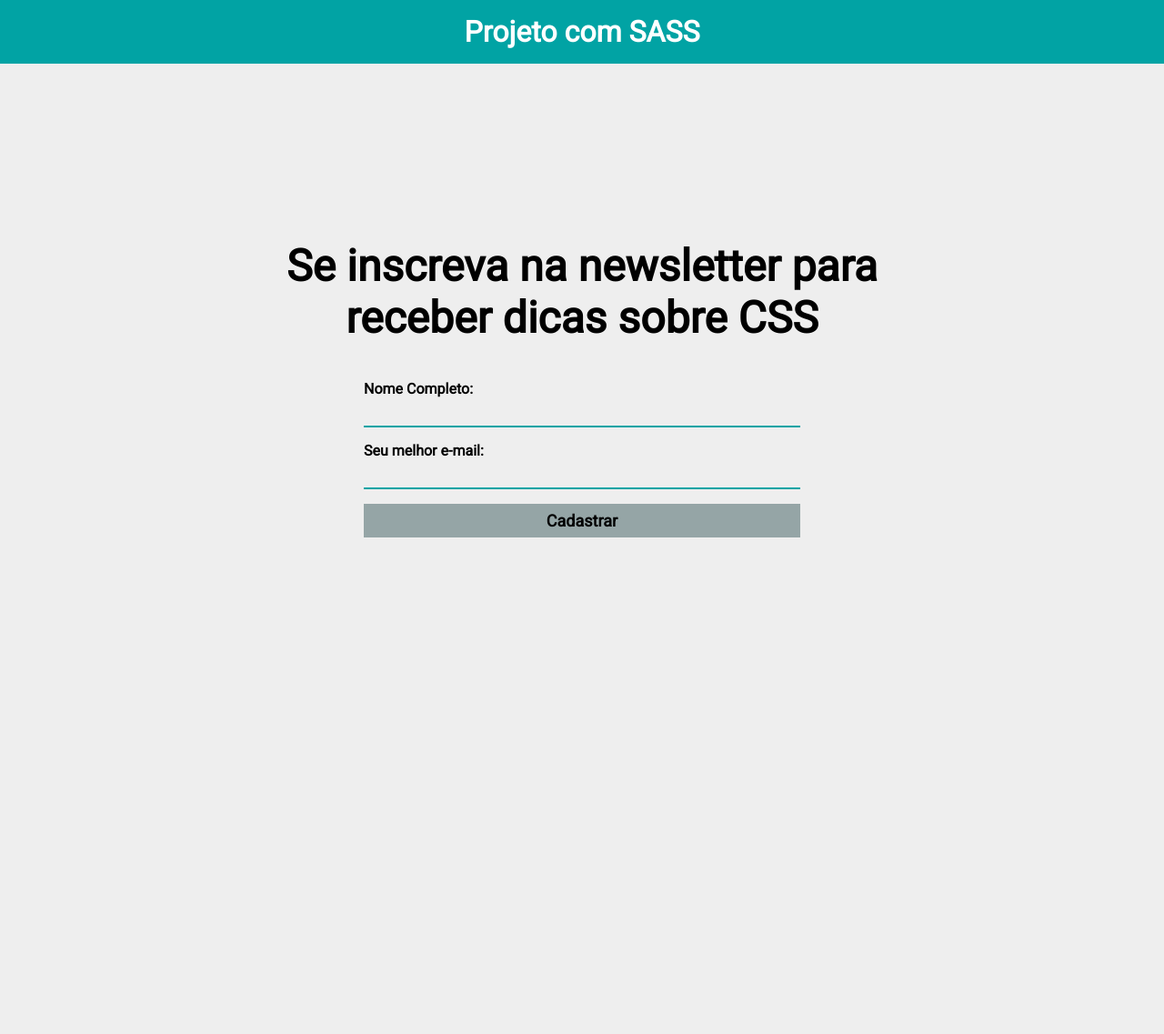
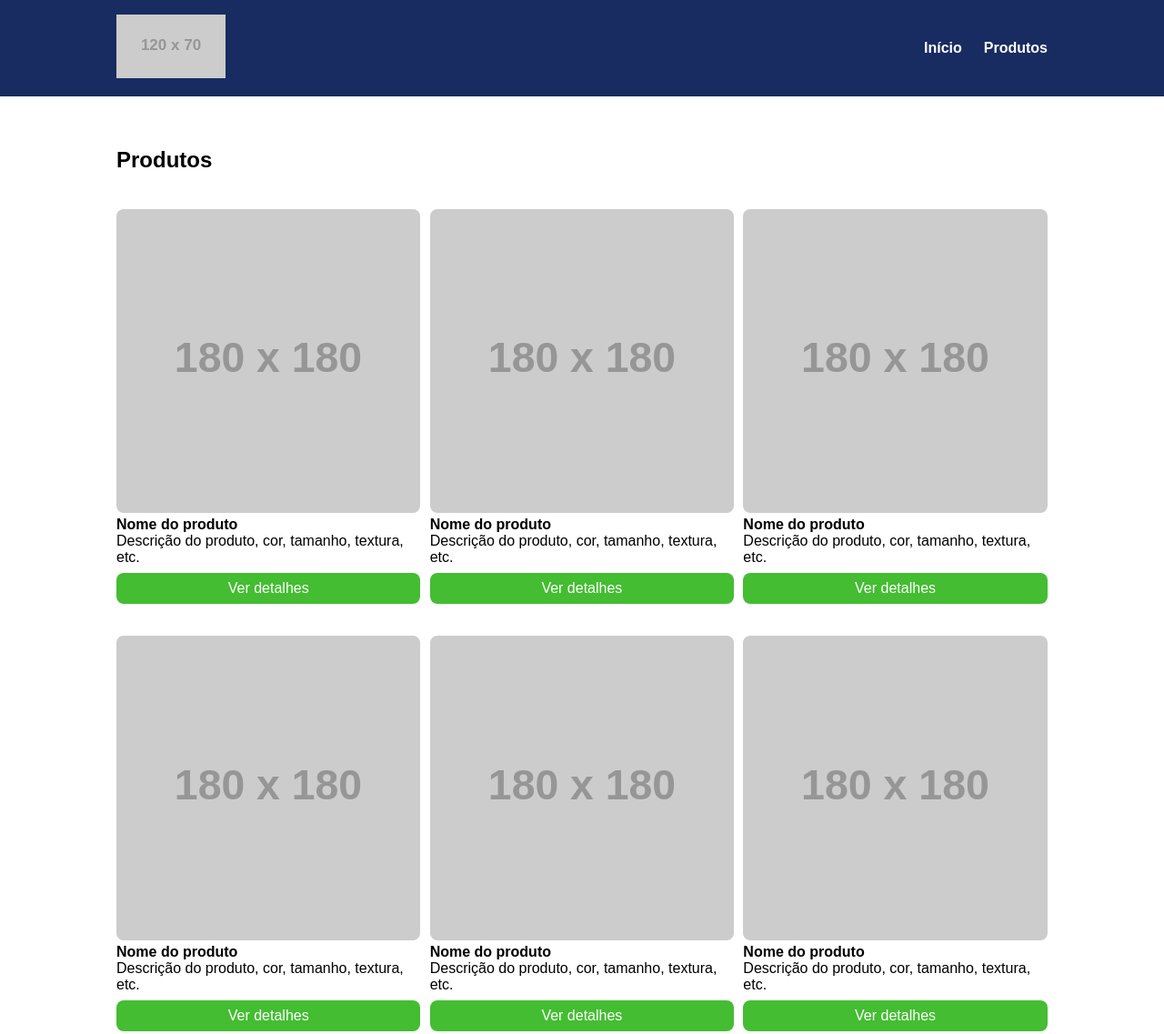
Before and after one commit to TunaeSantos/Projeto_SASS, a website: page index.html in a window 1280 px wide. Shown: the whole page at 91% size. Before the commit the page ends 800 px from the top, so only its background shows below. Drawn offline with Linux system fonts and the light colour scheme; placeholder pictures from the web are drawn by us; a web font is replaced by a local one.

Commit message:
commit inicial

```diff
--- a/index.html
+++ b/index.html
@@ -1,29 +1,99 @@
 <!DOCTYPE html>
-<html lang="tp-BR">
+<html lang="pt-BR">
 <head>
     <meta charset="UTF-8">
+    <meta http-equiv="X-UA-Compatible" content="IE=edge">
     <meta name="viewport" content="width=device-width, initial-scale=1.0">
-    <title>Documento</title>
-    <link rel="stylesheet" href="build/main.css">
+    <title>Exercicio SASS</title>
     <link rel="preconnect" href="https://fonts.googleapis.com">
     <link rel="preconnect" href="https://fonts.gstatic.com" crossorigin>
-    <link href="https://fonts.googleapis.com/css2?family=Roboto&display=swap" rel="stylesheet">
+    <link href="https://fonts.googleapis.com/css2?family=Tektur&display=swap" rel="stylesheet">
+    <link rel="stylesheet" href="build/main.css">
 </head>
 <body>
     <header>
         <div class="container">
-            <h1>Projeto com SASS</h1>
+            <div class="branding">
+                <img src="https://via.placeholder.com/120x70" />
+            </div>
+            <nav>
+                <ul class="menu">
+                    <li>
+                        <a href="#">Início</a>
+                    </li>
+                    <li>
+                        <a href="#">Produtos</a>
+                    </li>
+                </ul>
+            </nav>
         </div>
     </header>
-    <div class="form-container container">
-        <h2>Se inscreva na newsletter para receber dicas sobre CSS</h2>
-        <form>
-            <label for="nome-completo">Nome Completo:</label>
-            <input type="text" id="nome-completo">
-            <label for="email">Seu melhor e-mail:</label>
-            <input type="email" id="email">
-            <button type="submit">Cadastrar</button>
-        </form>
-    </div>
+    <section>
+        <div class="container">
+            <h2>Produtos</h2>
+            <ul class="products">
+                <li class="product-item">
+                    <img src="https://via.placeholder.com/180x180" />
+                    <h4>Nome do produto</h4>
+                    <p>
+                        Descrição do produto, cor, tamanho, textura, etc.
+                    </p>
+                    <a href="#" class="product-button">
+                        Ver detalhes
+                    </a>
+                </li>
+                <li class="product-item">
+                    <img src="https://via.placeholder.com/180x180" />
+                    <h4>Nome do produto</h4>
+                    <p>
+                        Descrição do produto, cor, tamanho, textura, etc.
+                    </p>
+                    <a href="#" class="product-button">
+                        Ver detalhes
+                    </a>
+                </li>
+                <li class="product-item">
+                    <img src="https://via.placeholder.com/180x180" />
+                    <h4>Nome do produto</h4>
+                    <p>
+                        Descrição do produto, cor, tamanho, textura, etc.
+                    </p>
+                    <a href="#" class="product-button">
+                        Ver detalhes
+                    </a>
+                </li>
+                <li class="product-item">
+                    <img src="https://via.placeholder.com/180x180" />
+                    <h4>Nome do produto</h4>
+                    <p>
+                        Descrição do produto, cor, tamanho, textura, etc.
+                    </p>
+                    <a href="#" class="product-button">
+                        Ver detalhes
+                    </a>
+                </li>
+                <li class="product-item">
+                    <img src="https://via.placeholder.com/180x180" />
+                    <h4>Nome do produto</h4>
+                    <p>
+                        Descrição do produto, cor, tamanho, textura, etc.
+                    </p>
+                    <a href="#" class="product-button">
+                        Ver detalhes
+                    </a>
+                </li>
+                <li class="product-item">
+                    <img src="https://via.placeholder.com/180x180" />
+                    <h4>Nome do produto</h4>
+                    <p>
+                        Descrição do produto, cor, tamanho, textura, etc.
+                    </p>
+                    <a href="#" class="product-button">
+                        Ver detalhes
+                    </a>
+                </li>
+            </ul>
+        </div>
+    </section>
 </body>
 </html>
--- a/source/config/variaveis.scss
+++ b/source/config/variaveis.scss
@@ -1,10 +1,8 @@
-//Fontes
-$fontPrincipal: Roboto, sans-serif;
+$fontPrincipal: 'Tektur', sans-serif;
 
-//Esquema de Cores
-$corDeFundo: #c8d6e5;
-$corPrincipal: #01a3a4;
-$corSecundaria: #95a5a6;
+// Esquema de Cores
+$corDeBotao: #44bd32;
+$corSecundaria: #4cd137;
 
 // Breackpoints
 $mobile: 767px;
--- a/source/main.scss
+++ b/source/main.scss
@@ -1,21 +1,5 @@
-@use 'config/reset' ;
-@use 'config/variaveis';
-@use 'sass:math';
-
-@mixin elementoForm() {
-    padding: 8px;
-    display: block;
-    width: 100%;
-    margin-bottom: 16px;
-}
-
-@function pixelParaEm($alvoEmPixel, $contextoEmPixel: 16px) {
-    @return math.div($alvoEmPixel , $contextoEmPixel)+em;
-}
-
-body {
-    background-color: #eee;
-}
+@use 'config/reset.scss';
+@use 'config/variaveis.scss';
 
 .container {
     max-width: 1024px;
@@ -23,60 +7,97 @@ body {
     margin: 0 auto;
 }
 
-header {
-    padding: 16px 0;
-    background-color: variaveis.$corPrincipal;
-    text-align: center;
-    color: #fff;
-}
-.form-container {
-    height: calc(100vh - 70px);
-    display: flex;
-    flex-direction: column;
-    align-items: center;
-    justify-content: center;
-    max-width: 760px;
+.menu {
+    display:flex;
 
-    h2 {
-        font-size: pixelParaEm(48px);
-        text-align: center;
+    li {
+    list-style: none;
+    font-weight: bold;
+    margin-left: 24px;
     }
 
-    form {
-        width: 100%;
-        max-width: 480px;
-        margin-top: 40px;
-
-        label {
-            font-weight: bold;
-            cursor: pointer;
+    a{
+        color: #fff;
+        text-decoration: none;
+    }
 }
 
-        input {
-            @include elementoForm();
-            background-color: transparent;
-            border: none;
-            border-bottom: 2px solid variaveis.$corPrincipal;
+header {
+    background-color: #182c61;
+    position: sticky;
+    top: 0;
+    left: 0;
+
+    .container {
+        display:flex;
+        justify-content: space-between;
+        align-items: center;
+        padding: 16px 0;
     }
 
-        button {
-            @include elementoForm();
-            background-color: variaveis.$corSecundaria;
-            font-size: 18px;
-            font-weight: bold;
-            border: none;
+}
+
+.menu {
+    display: flex;
+}
+
+section {
+    padding: 56px 0;
+}
+
+
+.products{
+    margin-top: 40px;
+    display: grid;
+    grid-template-columns: repeat(3, 32.66%);
+    column-gap: 1%;
+    row-gap: 4%;
+    width: 100%;
+    list-style: none;
+
+
+    .product-item img{
+        width: 100%;
+        border-radius: 8px;
+    }
+
+    .product-button {
+        text-decoration: none;
+        display: block;
+        background-color: variaveis.$corDeBotao;
+        text-align: center;
+        padding: 8px 0;
+        color: #fff;
+        border-radius: 8px;
+        margin-top: 8px;
+        text-decoration: none;
         cursor: pointer;
 
         &:hover {
-                background-color: darken(variaveis.$corSecundaria,15%);
+            background-color: darken(variaveis.$corSecundaria, 15%);
         }
     }
 
 }
-}
 
-@media screen and (max-width: variaveis.$mobile) {
+@media screen and (max-width: variaveis.$tablet) {
     .container {
         max-width: 80%;
     }
+
+    .products {
+        grid-template-columns: repeat(2, 48.5%);
+        column-gap: 3%;
+        margin-bottom: 100px;
     }
+
+}
+@media screen and (max-width: variaveis.$mobile) {
+    .products {
+        display: block;
+    }
+
+    .product-item  {
+        margin-bottom: 32px;
+    }
+}
```
Also changed, not shown: build/main.css, 2 other files. Lines whose indentation alone changed are shown as unchanged.
